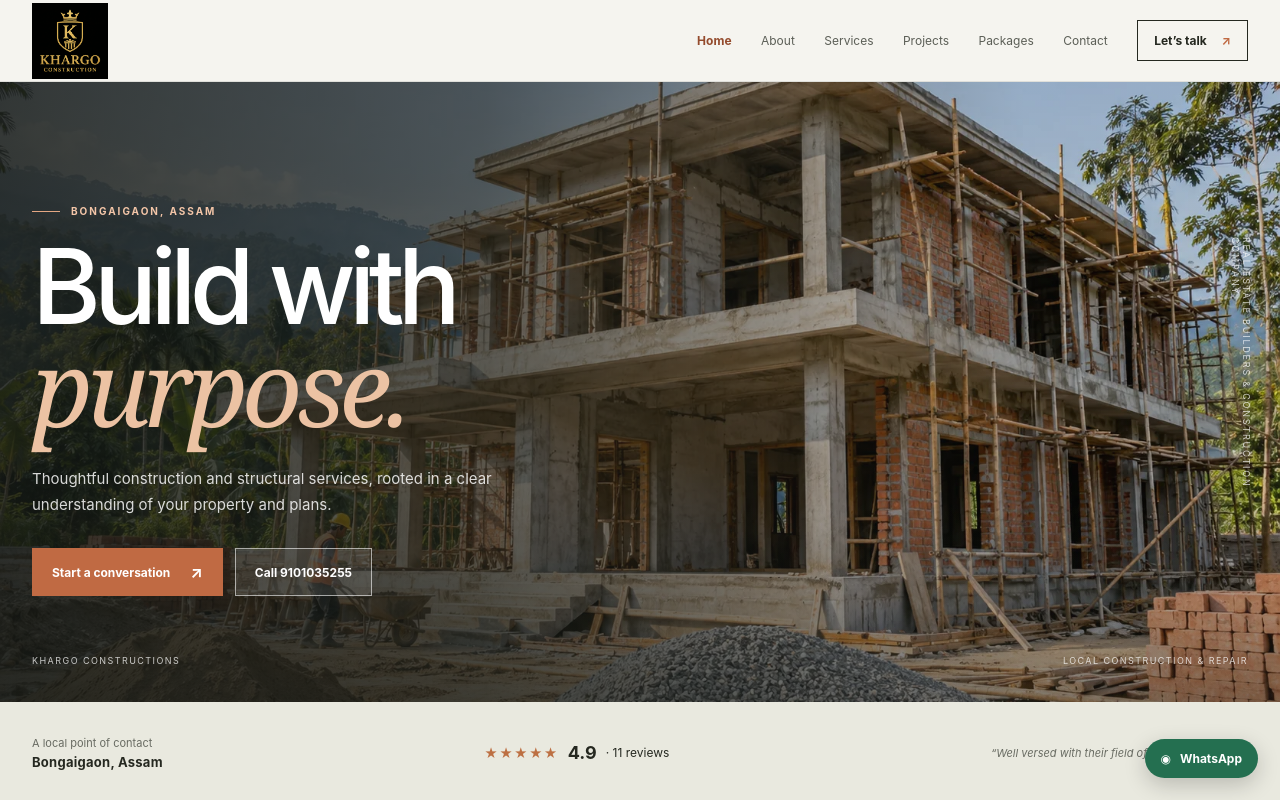
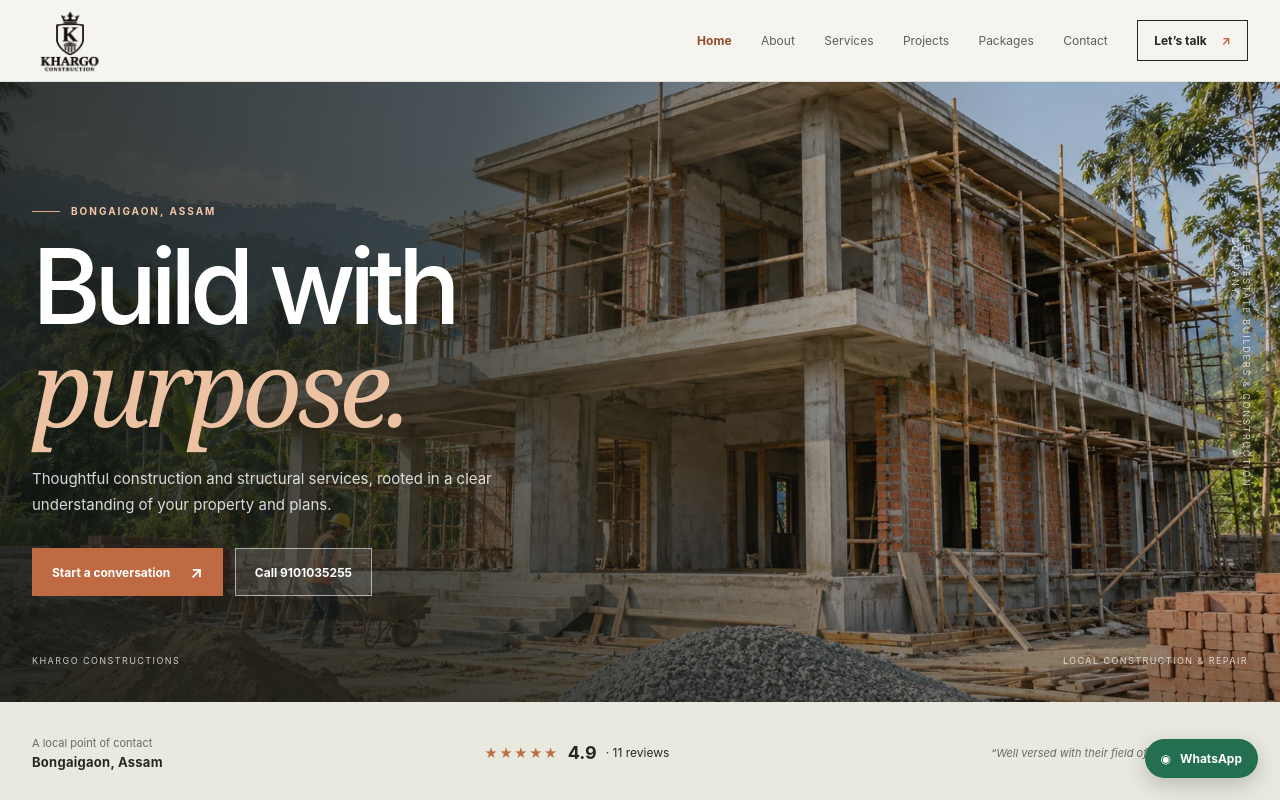
Before and after one commit to Rick-byte29/Construction, a React (Vite) app: page / in a window 1280 px wide. Shown: the top 800 px of the page. Built offline with nearby package versions, Linux system fonts and the light colour scheme.

Commit message:
Make KHARGO logo transparent and black

```diff
--- a/index.html
+++ b/index.html
@@ -4,7 +4,7 @@
     <meta charset="UTF-8" />
     <meta name="viewport" content="width=device-width, initial-scale=1.0" />
     <meta name="theme-color" content="#252820" />
-    <link rel="icon" href="/assets/khargo-logo.webp" type="image/webp" />
+    <link rel="icon" href="/assets/khargo-logo-black.png" type="image/png" />
     <title>KHARGO CONSTRUCTIONS | Construction Company in Bongaigaon, Assam</title>
     <meta name="description" content="Explore building construction, interior and exterior structural repairs, and demolition services from KHARGO CONSTRUCTIONS in Bongaigaon, Assam." />
     <meta property="og:type" content="website" />
--- a/src/components/ConstructionLoader.jsx
+++ b/src/components/ConstructionLoader.jsx
@@ -14,7 +14,7 @@ export default function ConstructionLoader() {
   return (
     <div className={`construction-loader ${visible ? "" : "construction-loader-hidden"}`} aria-hidden={!visible}>
       <div className="construction-loader-content" role="status" aria-live="polite">
-        <img className="loader-logo" src="/assets/khargo-logo.webp" alt="KHARGO CONSTRUCTIONS" />
+        <img className="loader-logo" src="/assets/khargo-logo-black.png" alt="KHARGO CONSTRUCTIONS" />
         <div className="construction-scene" aria-hidden="true">
           <div className="scene-ground" />
           <div className="scene-building">
--- a/src/components/SiteLayout.jsx
+++ b/src/components/SiteLayout.jsx
@@ -15,7 +15,7 @@ export function Header() {
   }, []);
   return <header className="site-header">
     <div className="header-inner wrap">
-      <Link className="brand" to="/" aria-label="KHARGO CONSTRUCTIONS home"><img className="brand-logo" src="/assets/khargo-logo.webp" alt="KHARGO CONSTRUCTIONS" /></Link>
+      <Link className="brand" to="/" aria-label="KHARGO CONSTRUCTIONS home"><img className="brand-logo" src="/assets/khargo-logo-black.png" alt="KHARGO CONSTRUCTIONS" /></Link>
       <button className="menu-toggle" type="button" aria-expanded={open} aria-controls="primary-nav" onClick={() => setOpen(!open)} aria-label={open ? "Close navigation menu" : "Open navigation menu"}><span /><span /><span /></button>
       <nav id="primary-nav" className={`primary-nav ${open ? "is-open" : ""}`} aria-label="Main navigation">
         {nav.map(([label, to]) => <NavLink key={to} to={to} end={to === "/"} className={({ isActive }) => isActive ? "nav-link active" : "nav-link"}>{label}</NavLink>)}
@@ -28,7 +28,7 @@ export function Header() {
 export function Footer() {
   return <footer className="site-footer">
     <div className="wrap footer-top">
-      <div className="footer-brand"><Link className="brand brand-light" to="/" aria-label="KHARGO CONSTRUCTIONS home"><img className="brand-logo footer-logo" src="/assets/khargo-logo.webp" alt="KHARGO CONSTRUCTIONS" /></Link><p>Construction and structural services for homes and properties in Bongaigaon, Assam.</p><span className="footer-category">{BUSINESS.category}</span></div>
+      <div className="footer-brand"><Link className="brand brand-light" to="/" aria-label="KHARGO CONSTRUCTIONS home"><img className="brand-logo footer-logo" src="/assets/khargo-logo-black.png" alt="KHARGO CONSTRUCTIONS" /></Link><p>Construction and structural services for homes and properties in Bongaigaon, Assam.</p><span className="footer-category">{BUSINESS.category}</span></div>
       <div className="footer-links"><h2>Explore</h2>{nav.slice(1).map(([label, to]) => <Link key={to} to={to}>{label}</Link>)}<Link to="/faq">FAQs</Link></div>
       <div className="footer-links"><h2>Get in touch</h2><a href={BUSINESS.phoneLink}>Call {BUSINESS.phone}</a><a href={`${BUSINESS.whatsappLink}?text=${encodeURIComponent("Hello KHARGO CONSTRUCTIONS, I would like to discuss a construction requirement in Bongaigaon.")}`} target="_blank" rel="noreferrer">WhatsApp us ↗</a><a href={`https://www.google.com/maps/search/?api=1&query=${encodeURIComponent(BUSINESS.address)}`} target="_blank" rel="noreferrer">Directions ↗</a><p>{BUSINESS.address}</p></div>
     </div>
```
Also changed, not shown: public/assets/khargo-logo-black.png (added), src/styles.css.
